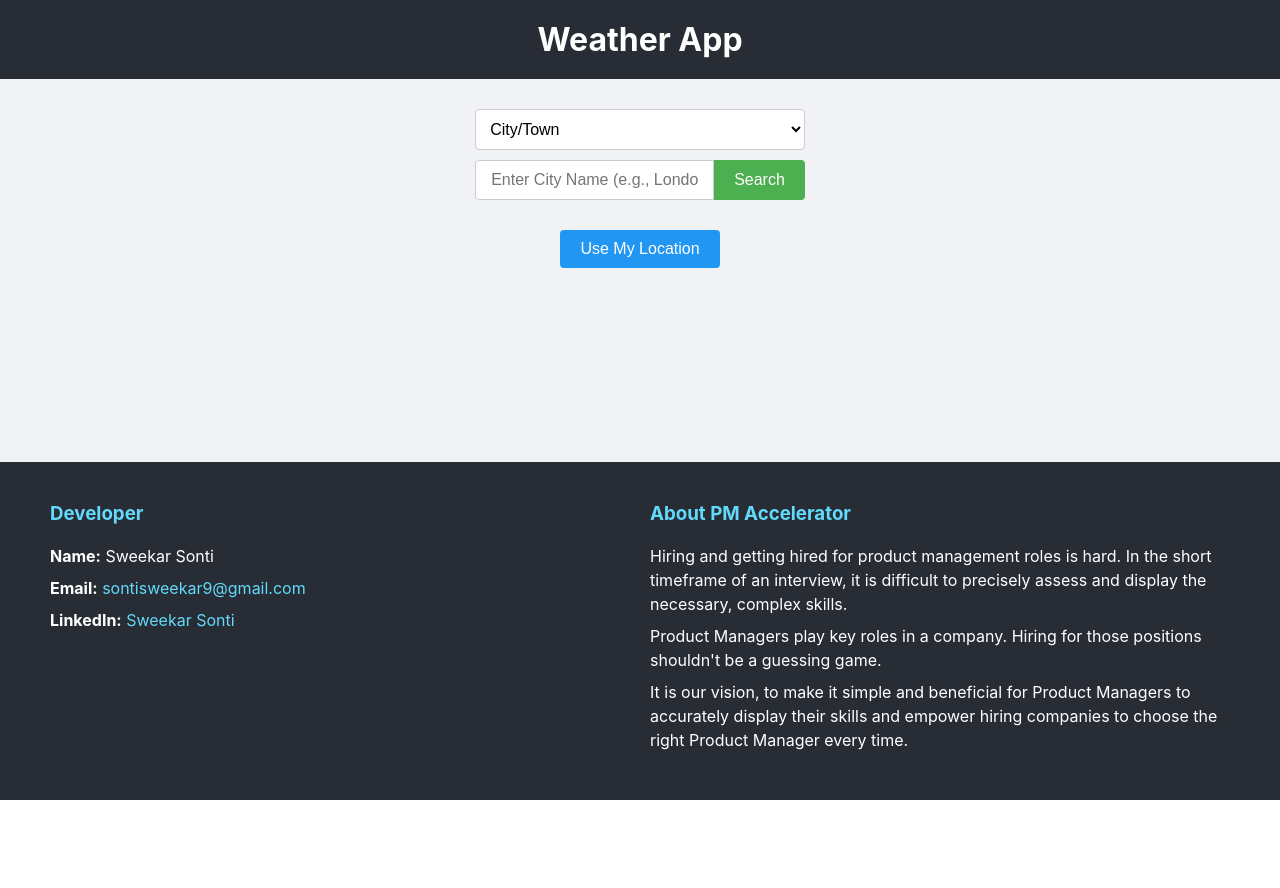
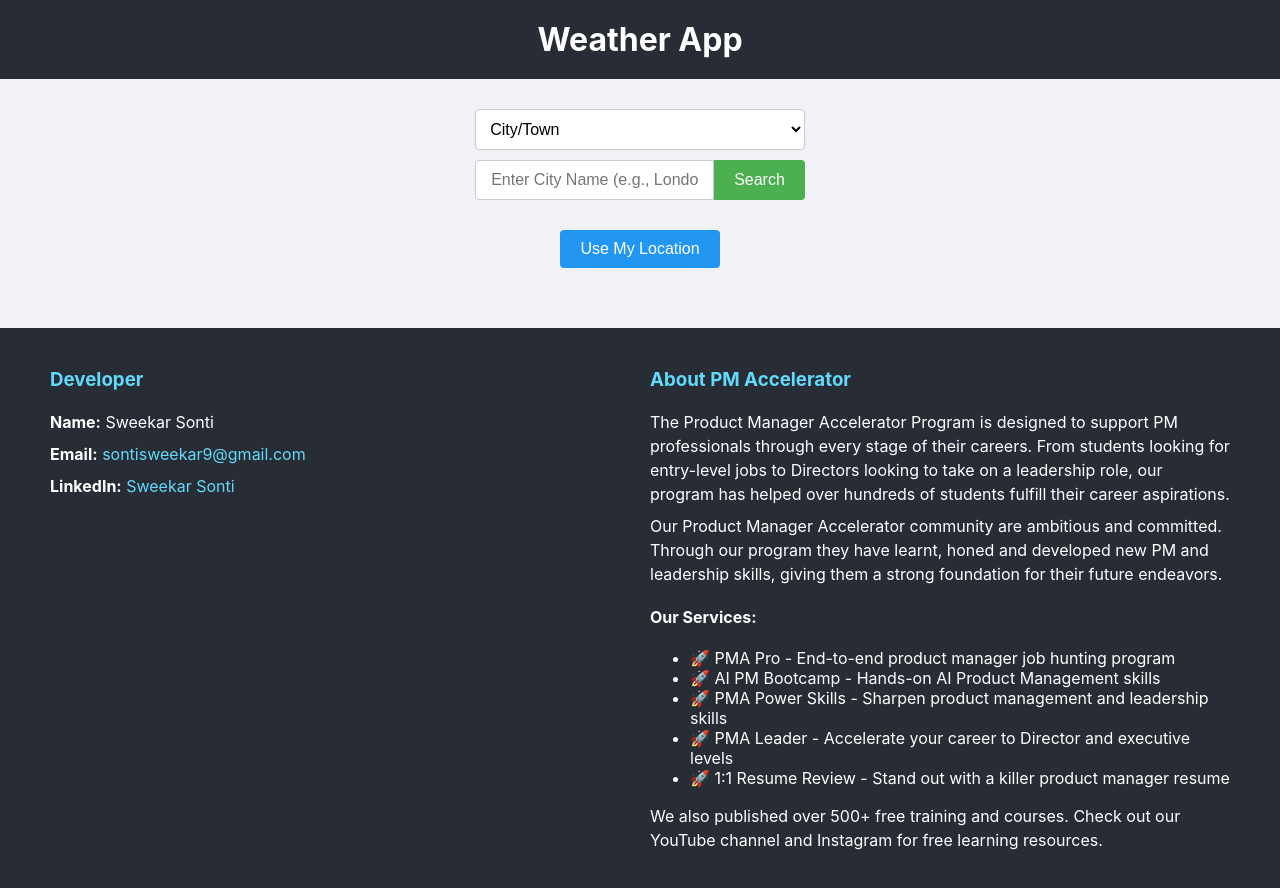
Before and after one commit to beginner4a3/weather-app, a React (Create React App) app: page / in a window 1280 px wide. Shown: the top 888 px of the page. Before the commit the page ends 800 px from the top, so only its background shows below. Built offline with nearby package versions, Linux system fonts and the light colour scheme; no server answers; the HTML template or start-up script is replaced by a standard one.

Commit message:
Update PM Accelerator overview and services in App.js and README.md

```diff
--- a/src/App.js
+++ b/src/App.js
@@ -150,9 +150,19 @@ function App() {
           </div>
           <div className="pm-accelerator-info">
             <h3>About PM Accelerator</h3>
-            <p>Hiring and getting hired for product management roles is hard. In the short timeframe of an interview, it is difficult to precisely assess and display the necessary, complex skills.</p>
-            <p>Product Managers play key roles in a company. Hiring for those positions shouldn't be a guessing game.</p>
-            <p>It is our vision, to make it simple and beneficial for Product Managers to accurately display their skills and empower hiring companies to choose the right Product Manager every time.</p>
+            <p>The Product Manager Accelerator Program is designed to support PM professionals through every stage of their careers. From students looking for entry-level jobs to Directors looking to take on a leadership role, our program has helped over hundreds of students fulfill their career aspirations.</p>
+            <p>Our Product Manager Accelerator community are ambitious and committed. Through our program they have learnt, honed and developed new PM and leadership skills, giving them a strong foundation for their future endeavors.</p>
+            <div className="services-list">
+              <h4>Our Services:</h4>
+              <ul>
+                <li>🚀 PMA Pro - End-to-end product manager job hunting program</li>
+                <li>🚀 AI PM Bootcamp - Hands-on AI Product Management skills</li>
+                <li>🚀 PMA Power Skills - Sharpen product management and leadership skills</li>
+                <li>🚀 PMA Leader - Accelerate your career to Director and executive levels</li>
+                <li>🚀 1:1 Resume Review - Stand out with a killer product manager resume</li>
+              </ul>
+            </div>
+            <p>We also published over 500+ free training and courses. Check out our YouTube channel and Instagram for free learning resources.</p>
           </div>
         </div>
       </footer>
```
Also changed, not shown: 1 other file (tests, documents, lock files or other folders).
